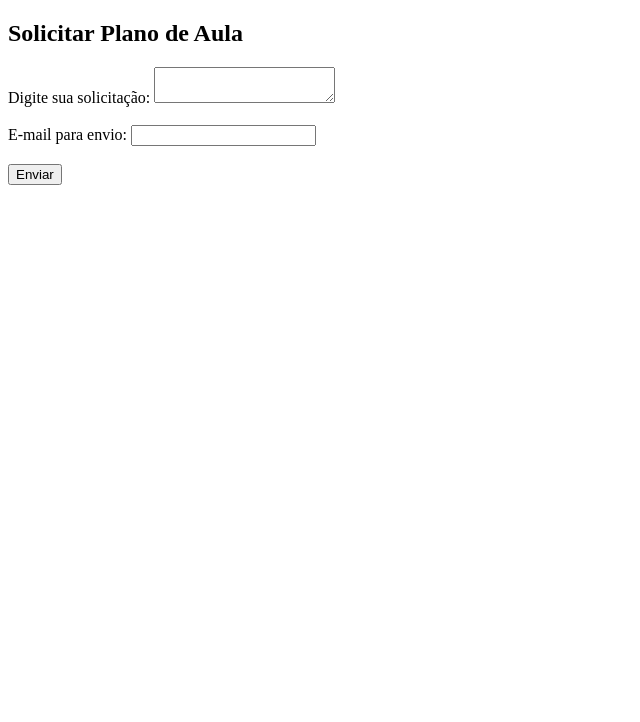
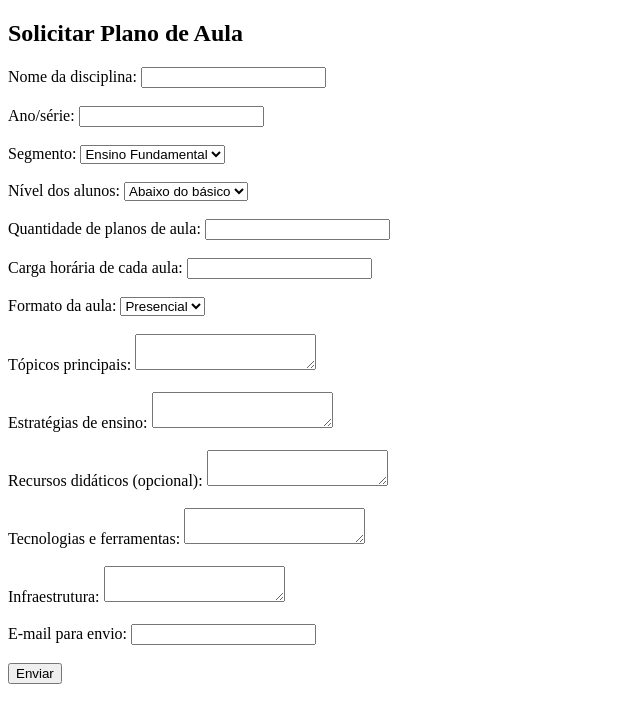
Before and after one commit to Prof-FillipeSilva/agentes, a plain HTML site: page index.html in a window 1280 px wide. Shown: the whole page, without its empty margins (0-640 px from the left). Drawn offline with Linux system fonts and the light colour scheme.

Commit message:
Update index.html

```diff
--- a/index.html
+++ b/index.html
@@ -8,12 +8,72 @@
 <body>
     <h2>Solicitar Plano de Aula</h2>
     <form id="planoForm">
-        <label for="solicitacao">Digite sua solicitação:</label>
-        <textarea id="solicitacao" name="solicitacao" required></textarea>
+        <label for="disciplina">Nome da disciplina:</label>
+        <input type="text" id="disciplina" name="disciplina" required>
         <br><br>
+
+        <label for="ano">Ano/série:</label>
+        <input type="text" id="ano" name="ano" required>
+        <br><br>
+
+        <label for="segmento">Segmento:</label>
+        <select id="segmento" name="segmento" required>
+            <option value="Ensino Fundamental">Ensino Fundamental</option>
+            <option value="Ensino Médio">Ensino Médio</option>
+            <option value="Ensino Superior">Ensino Superior</option>
+            <option value="Ensino Técnico">Ensino Técnico</option>
+        </select>
+        <br><br>
+
+        <label for="nivel">Nível dos alunos:</label>
+        <select id="nivel" name="nivel" required>
+            <option value="Abaixo do básico">Abaixo do básico</option>
+            <option value="Básico">Básico</option>
+            <option value="Proficiente">Proficiente</option>
+            <option value="Avançado">Avançado</option>
+        </select>
+        <br><br>
+
+        <label for="quantidade">Quantidade de planos de aula:</label>
+        <input type="number" id="quantidade" name="quantidade" min="1" required>
+        <br><br>
+
+        <label for="carga">Carga horária de cada aula:</label>
+        <input type="text" id="carga" name="carga" required>
+        <br><br>
+
+        <label for="formato">Formato da aula:</label>
+        <select id="formato" name="formato" required>
+            <option value="Presencial">Presencial</option>
+            <option value="Online">Online</option>
+            <option value="Híbrido">Híbrido</option>
+        </select>
+        <br><br>
+
+        <label for="topicos">Tópicos principais:</label>
+        <textarea id="topicos" name="topicos" required></textarea>
+        <br><br>
+
+        <label for="estrategias">Estratégias de ensino:</label>
+        <textarea id="estrategias" name="estrategias" required></textarea>
+        <br><br>
+
+        <label for="recursos">Recursos didáticos (opcional):</label>
+        <textarea id="recursos" name="recursos"></textarea>
+        <br><br>
+
+        <label for="tecnologias">Tecnologias e ferramentas:</label>
+        <textarea id="tecnologias" name="tecnologias"></textarea>
+        <br><br>
+
+        <label for="infraestrutura">Infraestrutura:</label>
+        <textarea id="infraestrutura" name="infraestrutura"></textarea>
+        <br><br>
+
         <label for="email">E-mail para envio:</label>
         <input type="email" id="email" name="email" required>
         <br><br>
+
         <button type="submit">Enviar</button>
     </form>
 
@@ -21,16 +81,26 @@
         document.getElementById('planoForm').addEventListener('submit', function(event) {
             event.preventDefault();
 
-            const solicitacao = document.getElementById('solicitacao').value;
-            const email = document.getElementById('email').value;
+            const formData = {
+                disciplina: document.getElementById('disciplina').value,
+                ano: document.getElementById('ano').value,
+                segmento: document.getElementById('segmento').value,
+                nivel: document.getElementById('nivel').value,
+                quantidade: document.getElementById('quantidade').value,
+                carga: document.getElementById('carga').value,
+                formato: document.getElementById('formato').value,
+                topicos: document.getElementById('topicos').value,
+                estrategias: document.getElementById('estrategias').value,
+                recursos: document.getElementById('recursos').value,
+                tecnologias: document.getElementById('tecnologias').value,
+                infraestrutura: document.getElementById('infraestrutura').value,
+                email: document.getElementById('email').value
+            };
 
             fetch('https://webhook.expertautomacoes.com.br/webhook/0424c575-3d87-4cdf-b02d-d8f557538a25', {
                 method: 'POST',
                 headers: { 'Content-Type': 'application/json' },
-                body: JSON.stringify({
-                    mensagem: solicitacao,
-                    email: email
-                })
+                body: JSON.stringify(formData)
             })
             .then(response => response.json())
             .then(data => alert('Solicitação enviada com sucesso!'))
```
